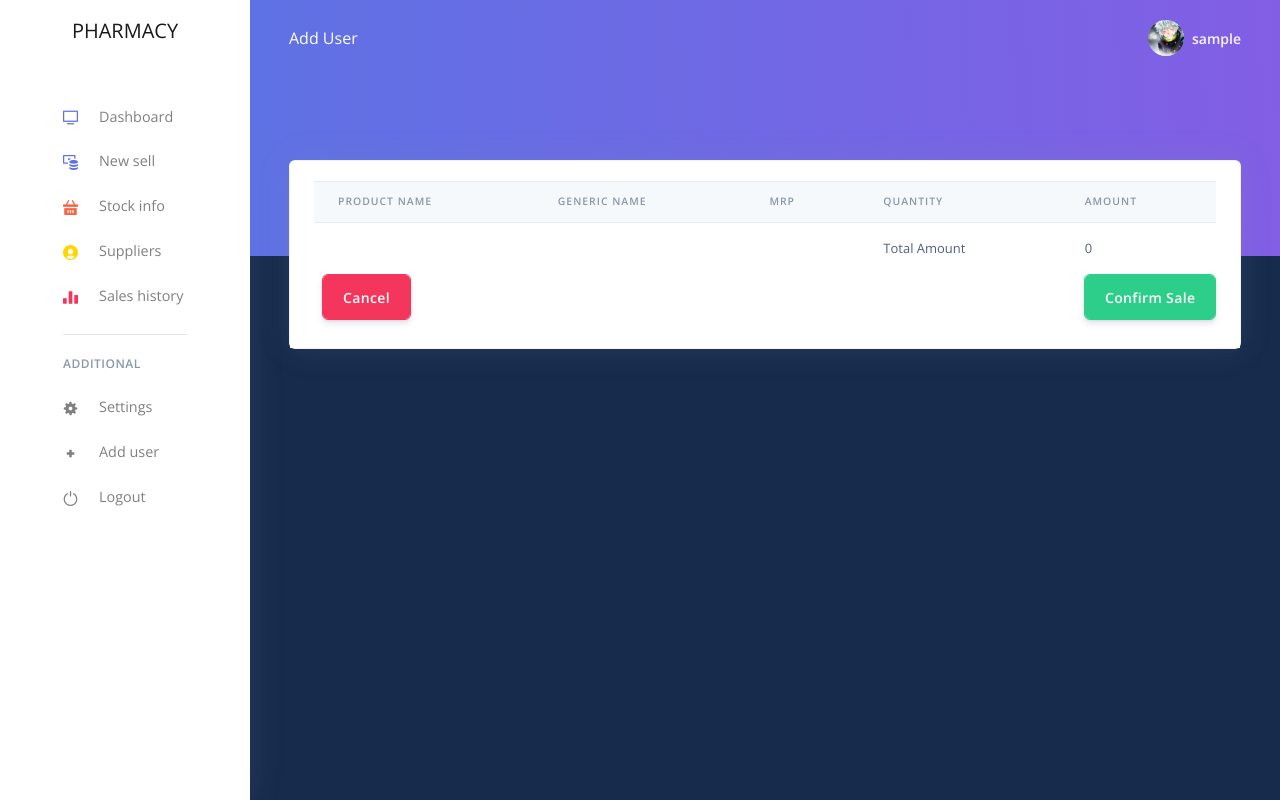
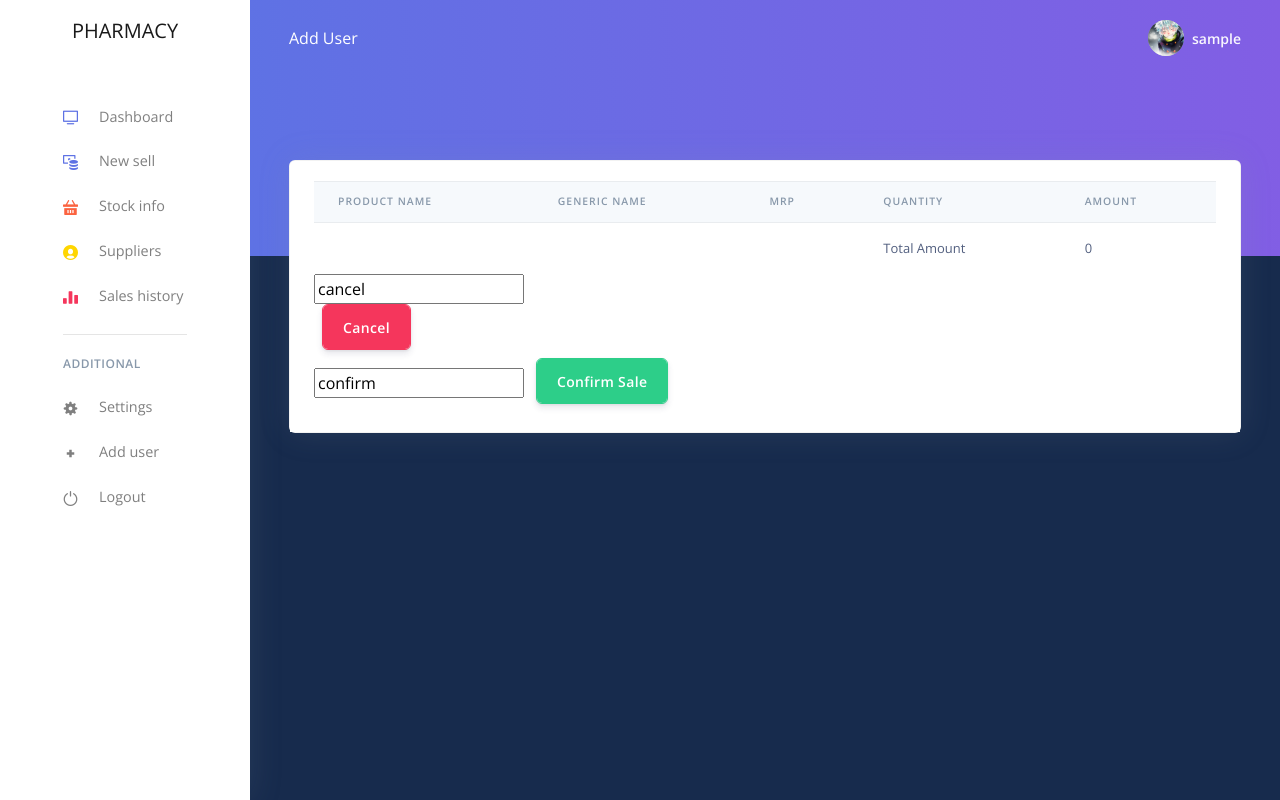
Before and after one commit to nandu1336/pharmacy-1, a Flask app: page /confirm-sale in a window 1280 px wide. Run offline with Flask 2, Linux system fonts and the light colour scheme; the visitor is signed in with stand-in values (Sample User, id 1); data that the repository does not hold is empty; some libraries are stand-ins or nearby versions.

Commit message:
commiting to add changes

```diff
--- a/bps/main/working.py
+++ b/bps/main/working.py
@@ -140,7 +140,7 @@ def confirmSale():
 			for i in range(len(purchaseInfo)):
 				totalAmount = totalAmount + purchaseInfo[i][4]
 		if request.method == 'POST' :
-			if request.form['cancel'] == "cancel" :
+			if request.form['operation'] == "cancel" :
 				if cursor.execute("DELETE FROM purchase") :
 					connection.commit()
 				return render_template("dashboard.html", requestFrom = "dashboard", title = 'Dashboard')
--- a/bps/templates/confirmSale.html
+++ b/bps/templates/confirmSale.html
@@ -41,12 +41,18 @@
 					            </div>
 
 
-					            <form role="form" method = "POST" action="{{             url_for('Dashboard.confirmSale') }}">
+					            <form role="form" method = "POST" action="{{ url_for('Dashboard.confirmSale') }}">
+					            	<input type="text" name="operation" value="cancel">
            						   {{ form.hidden_tag() }}
 						            <div class="btn-toolbar justify-content-between" role="toolbar" aria-label="Toolbar with button groups">
 						              <div class="btn-group ml-2 mb-2" role="group" aria-label="First group">
 						                {{ form.cancel(class="form-control btn btn-danger") }}
 						              </div>
+						            </div>
+						        </form>
+						        <form method="POST" action="{{ url_for('Dashboard.confirmSale')}}">
+						        	<input type="text" name="operation" value="confirm">
+           						   {{ form.hidden_tag() }}
 						              <div class="btn-group ml-2 mb-2" role="group" aria-label="First group">
 						                {{ form.confirm(class="form-control btn btn-success") }}
 						              </div>
```
